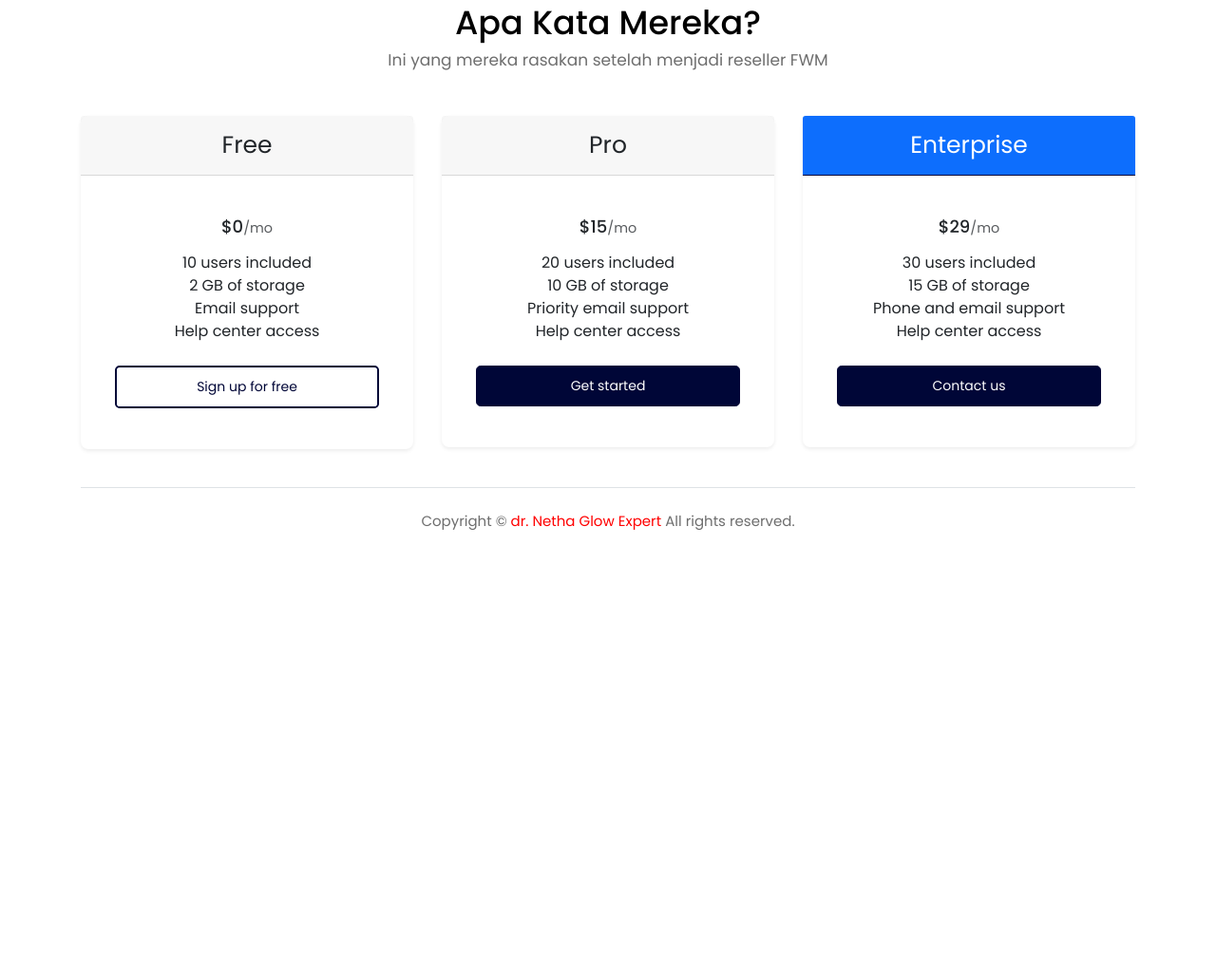
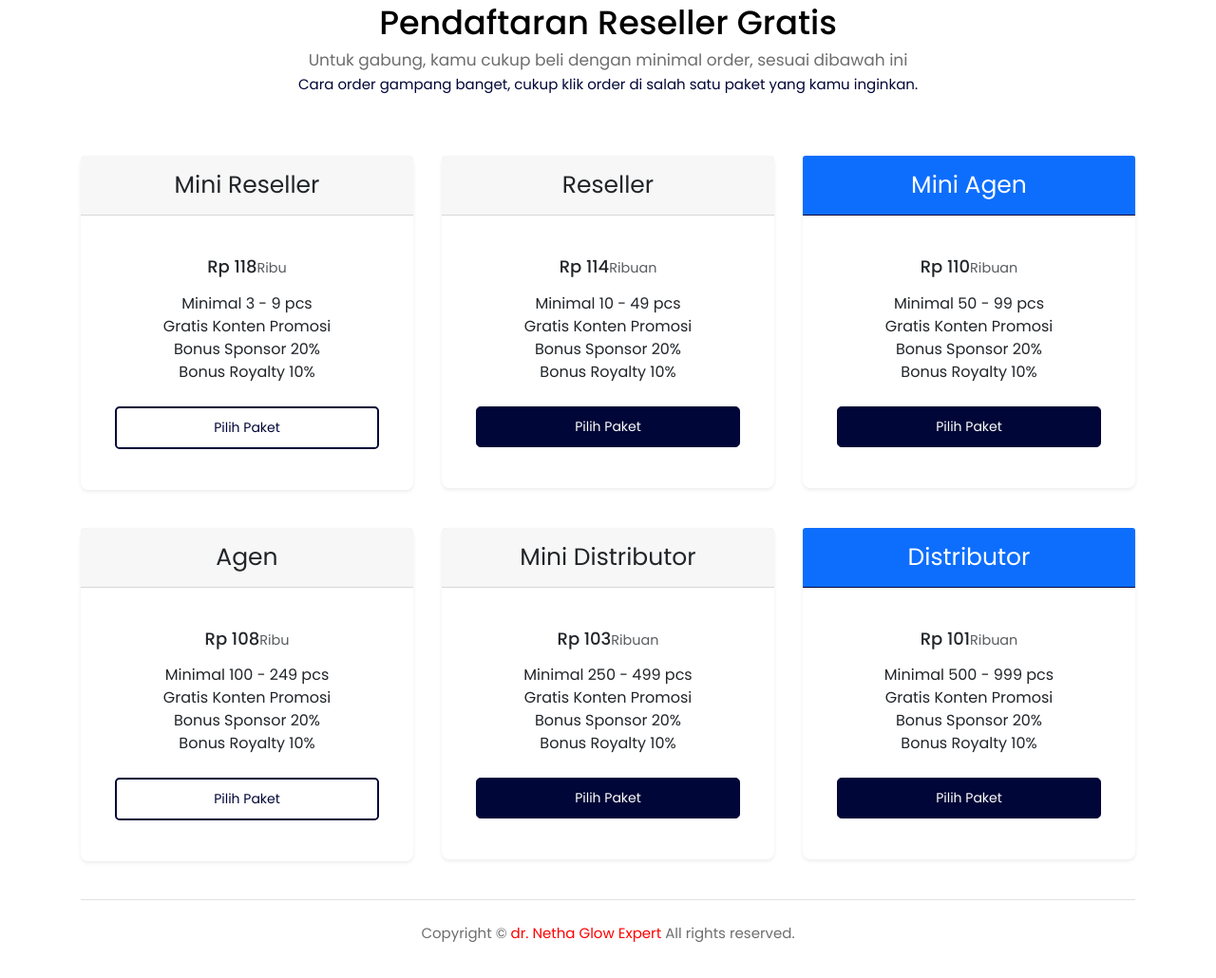
Before and after one commit to nethaglowexpert/lp-fwm-4, a website built with Vite: page index.html in a window 1280 px wide. Shown: the part 5305-6335 px from the top of the page at 95% size. Before the commit the page ends 5909 px from the top, so only its background shows below. Built offline with nearby package versions, Linux system fonts and the light colour scheme.

Commit message:
menambahkan cta untuk order fwm

```diff
--- a/index.html
+++ b/index.html
@@ -9,7 +9,6 @@
       rel="stylesheet"
       href="https://cdn.jsdelivr.net/npm/bootstrap@5.3.0/dist/css/bootstrap.min.css"
     />
-    <!-- <link rel="stylesheet" href="/public/css/custom.css" /> -->
 
     <link
       rel="stylesheet"
@@ -25,10 +24,8 @@
     />
     <link rel="stylesheet" href="/vendors/aos/css/aos.css" />
     <link rel="stylesheet" href="/public/css/style.min.css" />
-    <link
-      rel="canonical"
-      href="https://getbootstrap.com/docs/5.3/examples/pricing/"
-    />
+
+    <!-- <link rel="stylesheet" href="/public/css/custom.css" /> -->
   </head>
   <body id="body" data-spy="scroll" data-target=".navbar" data-offset="100">
     <header id="header-section">
@@ -849,33 +846,37 @@
 
         <!-- Section start -->
         <div class="col-12 text-center pb-5">
-          <h2>Apa Kata Mereka?</h2>
+          <h2>Pendaftaran Reseller Gratis</h2>
           <h6 class="section-subtitle text-muted m-0">
-            Ini yang mereka rasakan setelah menjadi reseller FWM
+            Untuk gabung, kamu cukup beli dengan minimal order, sesuai dibawah
+            ini
           </h6>
+          <p class="mt-1 text-primary">
+            Cara order gampang banget, cukup klik order di salah satu paket yang
+            kamu inginkan.
+          </p>
         </div>
-        <main>
         <div class="row row-cols-1 row-cols-md-3 mb-3 text-center">
           <div class="col">
             <div class="card mb-4 rounded-3 shadow-sm">
               <div class="card-header py-3">
-                  <h4 class="my-0 fw-normal">Free</h4>
+                <h4 class="my-0 fw-normal">Mini Reseller</h4>
               </div>
               <div class="card-body">
                 <h1 class="card-title pricing-card-title">
-                    $0<small class="text-body-secondary fw-light">/mo</small>
+                  Rp 118<small class="text-body-secondary fw-light">Ribu</small>
                 </h1>
                 <ul class="list-unstyled mt-3 mb-4">
-                    <li>10 users included</li>
-                    <li>2 GB of storage</li>
-                    <li>Email support</li>
-                    <li>Help center access</li>
+                  <li>Minimal 3 - 9 pcs</li>
+                  <li>Gratis Konten Promosi</li>
+                  <li>Bonus Sponsor 20%</li>
+                  <li>Bonus Royalty 10%</li>
                 </ul>
                 <button
                   type="button"
                   class="w-100 btn btn-lg btn-outline-primary"
                 >
-                    Sign up for free
+                  Pilih Paket
                 </button>
               </div>
             </div>
@@ -883,20 +884,22 @@
           <div class="col">
             <div class="card mb-4 rounded-3 shadow-sm">
               <div class="card-header py-3">
-                  <h4 class="my-0 fw-normal">Pro</h4>
+                <h4 class="my-0 fw-normal">Reseller</h4>
               </div>
               <div class="card-body">
                 <h1 class="card-title pricing-card-title">
-                    $15<small class="text-body-secondary fw-light">/mo</small>
+                  Rp 114<small class="text-body-secondary fw-light"
+                    >Ribuan</small
+                  >
                 </h1>
                 <ul class="list-unstyled mt-3 mb-4">
-                    <li>20 users included</li>
-                    <li>10 GB of storage</li>
-                    <li>Priority email support</li>
-                    <li>Help center access</li>
+                  <li>Minimal 10 - 49 pcs</li>
+                  <li>Gratis Konten Promosi</li>
+                  <li>Bonus Sponsor 20%</li>
+                  <li>Bonus Royalty 10%</li>
                 </ul>
                 <button type="button" class="w-100 btn btn-lg btn-primary">
-                    Get started
+                  Pilih Paket
                 </button>
               </div>
             </div>
@@ -904,26 +907,101 @@
           <div class="col">
             <div class="card mb-4 rounded-3 shadow-sm border-primary">
               <div class="card-header py-3 text-bg-primary border-primary">
-                  <h4 class="my-0 fw-normal">Enterprise</h4>
+                <h4 class="my-0 fw-normal">Mini Agen</h4>
               </div>
               <div class="card-body">
                 <h1 class="card-title pricing-card-title">
-                    $29<small class="text-body-secondary fw-light">/mo</small>
+                  Rp 110<small class="text-body-secondary fw-light"
+                    >Ribuan</small
+                  >
                 </h1>
                 <ul class="list-unstyled mt-3 mb-4">
-                    <li>30 users included</li>
-                    <li>15 GB of storage</li>
-                    <li>Phone and email support</li>
-                    <li>Help center access</li>
+                  <li>Minimal 50 - 99 pcs</li>
+                  <li>Gratis Konten Promosi</li>
+                  <li>Bonus Sponsor 20%</li>
+                  <li>Bonus Royalty 10%</li>
                 </ul>
                 <button type="button" class="w-100 btn btn-lg btn-primary">
-                    Contact us
+                  Pilih Paket
                 </button>
               </div>
             </div>
           </div>
         </div>
-        </main>
+        <!-- Row 2 -->
+        <div class="row row-cols-1 row-cols-md-3 mb-3 text-center">
+          <div class="col">
+            <div class="card mb-4 rounded-3 shadow-sm">
+              <div class="card-header py-3">
+                <h4 class="my-0 fw-normal">Agen</h4>
+              </div>
+              <div class="card-body">
+                <h1 class="card-title pricing-card-title">
+                  Rp 108<small class="text-body-secondary fw-light">Ribu</small>
+                </h1>
+                <ul class="list-unstyled mt-3 mb-4">
+                  <li>Minimal 100 - 249 pcs</li>
+                  <li>Gratis Konten Promosi</li>
+                  <li>Bonus Sponsor 20%</li>
+                  <li>Bonus Royalty 10%</li>
+                </ul>
+                <button
+                  type="button"
+                  class="w-100 btn btn-lg btn-outline-primary"
+                >
+                  Pilih Paket
+                </button>
+              </div>
+            </div>
+          </div>
+          <div class="col">
+            <div class="card mb-4 rounded-3 shadow-sm">
+              <div class="card-header py-3">
+                <h4 class="my-0 fw-normal">Mini Distributor</h4>
+              </div>
+              <div class="card-body">
+                <h1 class="card-title pricing-card-title">
+                  Rp 103<small class="text-body-secondary fw-light"
+                    >Ribuan</small
+                  >
+                </h1>
+                <ul class="list-unstyled mt-3 mb-4">
+                  <li>Minimal 250 - 499 pcs</li>
+                  <li>Gratis Konten Promosi</li>
+                  <li>Bonus Sponsor 20%</li>
+                  <li>Bonus Royalty 10%</li>
+                </ul>
+                <button type="button" class="w-100 btn btn-lg btn-primary">
+                  Pilih Paket
+                </button>
+              </div>
+            </div>
+          </div>
+          <div class="col">
+            <div class="card mb-4 rounded-3 shadow-sm border-primary">
+              <div class="card-header py-3 text-bg-primary border-primary">
+                <h4 class="my-0 fw-normal">Distributor</h4>
+              </div>
+              <div class="card-body">
+                <h1 class="card-title pricing-card-title">
+                  Rp 101<small class="text-body-secondary fw-light"
+                    >Ribuan</small
+                  >
+                </h1>
+                <ul class="list-unstyled mt-3 mb-4">
+                  <li>Minimal 500 - 999 pcs</li>
+                  <li>Gratis Konten Promosi</li>
+                  <li>Bonus Sponsor 20%</li>
+                  <li>Bonus Royalty 10%</li>
+                </ul>
+                <button type="button" class="w-100 btn btn-lg btn-primary">
+                  Pilih Paket
+                </button>
+              </div>
+            </div>
+          </div>
+        </div>
+
         <!-- Section end -->
 
         <!-- Footer start -->
@@ -946,6 +1024,6 @@
     <script src="/vendors/aos/js/aos.js"></script>
     <script src="/public/js/landingpage.js"></script>
     <script src="https://cdn.jsdelivr.net/npm/bootstrap@5.3.0/dist/js/bootstrap.bundle.min.js"></script>
-    <script src="/public/js/other.js"></script>
+    <!-- <script src="/public/js/other.js"></script> -->
   </body>
 </html>
```
Also changed, not shown: public/css/custom.css (+12 -0 lines). Lines whose indentation alone changed are shown as unchanged.
